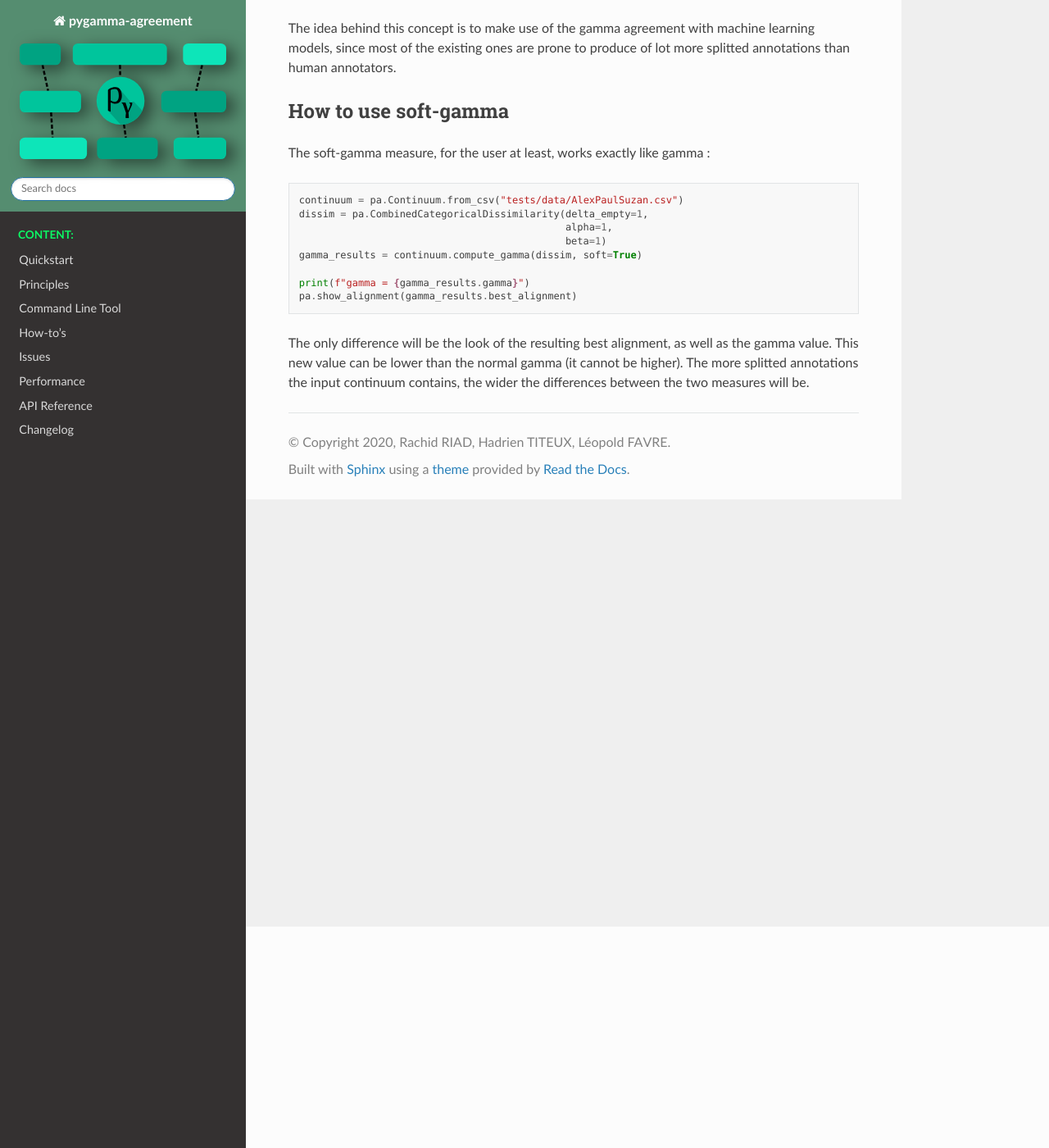
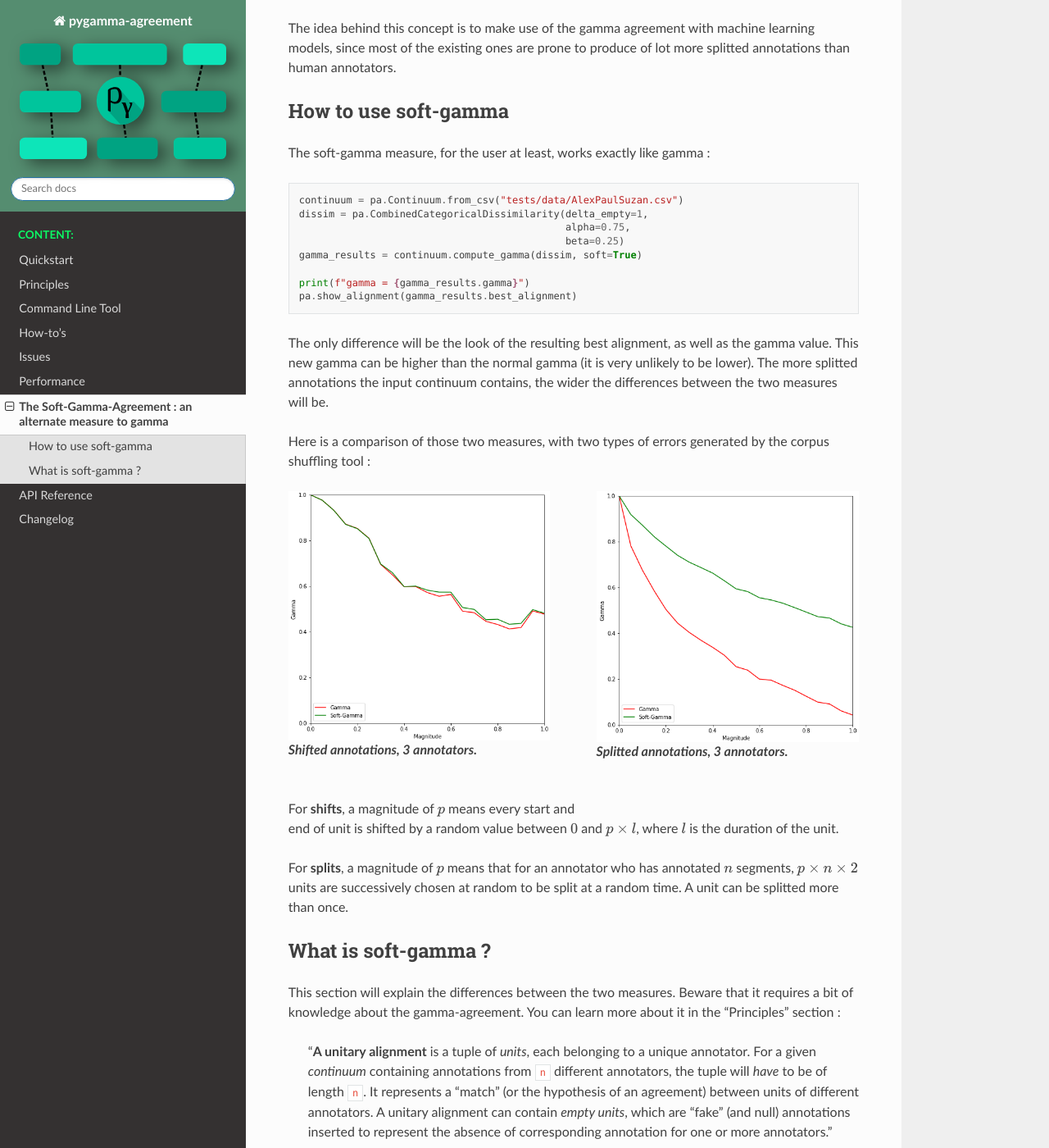
Before and after one commit to bootphon/pygamma-agreement, a Sphinx documentation site: the page built from docs/source/soft-gamma.rst, in a window 1280 px wide and 1400 px high, scrolled down 270 px. Shown: the whole window at 82% size. Built offline with Sphinx 7.4.7 and the Read the Docs theme 2.0.0, drawn with Linux system fonts in a browser that asks for light colours; some of the changed text lies outside the part shown.

Commit message:
fixed docstrings and added documentation for soft-gamma

```diff
--- a/docs/source/api_reference.rst
+++ b/docs/source/api_reference.rst
@@ -43,7 +43,7 @@ Dissimilarities
     :special-members:
     :exclude-members: __weakref__
 
-.. autoclass:: pygamma_agreement.PositionalDissimilarity
+.. autoclass:: pygamma_agreement.PositionalSporadicDissimilarity
     :members:
     :special-members:
     :exclude-members: __weakref__
--- a/docs/source/changelog.rst
+++ b/docs/source/changelog.rst
@@ -6,10 +6,8 @@ Version 0.5.0 (2021-09-??) (@lfavre)
 ~~~~~~~~~~~~~~~~~~~~~~~~~~~~~~~~~~~~
 
 * Added soft-gamma, an alternate inter-annotator agreement measure designed based on the gamma-agreement
-
-
-
-
+    * Extensive documentation about this measure and its uses.
+* Minor bug fixes
 
 Version 0.4.1 (2021-08-30) (@lfavre)
 ~~~~~~~~~~~~~~~~~~~~~~~~~~~~~~~~~~~~
--- a/docs/source/index.rst
+++ b/docs/source/index.rst
@@ -51,5 +51,6 @@ then:
    how-to-s
    issues
    performance
+   soft-gamma
    api_reference
    changelog
--- a/docs/source/soft-gamma.rst
+++ b/docs/source/soft-gamma.rst
@@ -20,14 +20,62 @@ The soft-gamma measure, for the user at least, works exactly like gamma :
 
     continuum = pa.Continuum.from_csv("tests/data/AlexPaulSuzan.csv")
     dissim = pa.CombinedCategoricalDissimilarity(delta_empty=1,
-                                                 alpha=1,
-                                                 beta=1)
+                                                 alpha=0.75,
+                                                 beta=0.25)
     gamma_results = continuum.compute_gamma(dissim, soft=True)
 
     print(f"gamma = {gamma_results.gamma}")
     pa.show_alignment(gamma_results.best_alignment)
 
+The only difference will be the look of the resulting best alignment, as well as the gamma value.
+This new gamma can be higher than the normal gamma (it is very unlikely to be lower).
+The more splitted annotations the input continuum contains, the wider the differences between the two measures will be.
 
-The only difference will be the look of the resulting best alignment, as well as the gamma value.
-This new value can be lower than the normal gamma (it cannot be higher).
-The more splitted annotations the input continuum contains, the wider the differences between the two measures will be.
+Here is a comparison of those two measures, with two types of errors generated by the corpus shuffling tool :
+
+.. figure:: images/cmpsoftshift.png
+  :scale: 64%
+  :align: left
+
+  **Shifted annotations, 3 annotators.**
+
+.. figure:: images/cmpsoftsplit.png
+  :scale: 64%
+  :align: right
+
+  **Splitted annotations, 3 annotators.**
+
+For **shifts**, a magnitude of :math:`p` means every start and end of unit is shifted by a random value
+between :math:`0` and :math:`p \times l`, where :math:`l` is the duration of the unit.
+
+For **splits**, a magnitude of :math:`p` means that for an annotator who has annotated :math:`n` segments,
+:math:`p \times n \times 2` units are successively chosen at random to be split at a random time.
+A unit can be splitted more than once.
+
+What is soft-gamma ?
+~~~~~~~~~~~~~~~~~~~~
+
+This section will explain the differences between the two measures. Beware that it requires a bit of knowledge about the
+gamma-agreement. You can learn more about it in the "Principles" section :
+
+    "**A unitary alignment** is a tuple of `units`, each belonging to a unique annotator.
+    For a given `continuum` containing annotations from ``n`` different annotators,
+    the tuple will *have* to be of length ``n``. It represents a "match" (or the hypothesis of an agreement)
+    between units of different annotators. A unitary alignment can contain `empty units`,
+    which are "fake" (and null) annotations inserted to represent the absence of corresponding annotation
+    for one or more annotators."
+
+The main difference between soft-gamma and gamma is their definition of an **Alignment**, which the algorithms find the
+best possible based on the dissimilarity measure.
+
+    **- for** `gamma` **:**
+
+    "**An alignment** is a set of `unitary alignments` that constitute a *partition*
+    of a continuum. This means that each and every unit of each annotator from the partitioned continuum can be found
+    in the alignment **once, and only once**. "
+
+    **- for** `soft-gamma` **:**
+
+    "**A soft-alignment** is a set of `unitary alignments` that constitute a *superset*
+    of a continuum. This means that each and every unit of each annotator from the partitioned continuum can be found
+    in the alignment **at least once**."
```
Also changed, not shown: docs/source/images/cmpsoftshift.png (added), docs/source/images/cmpsoftsplit.png (added), 1 other file.
